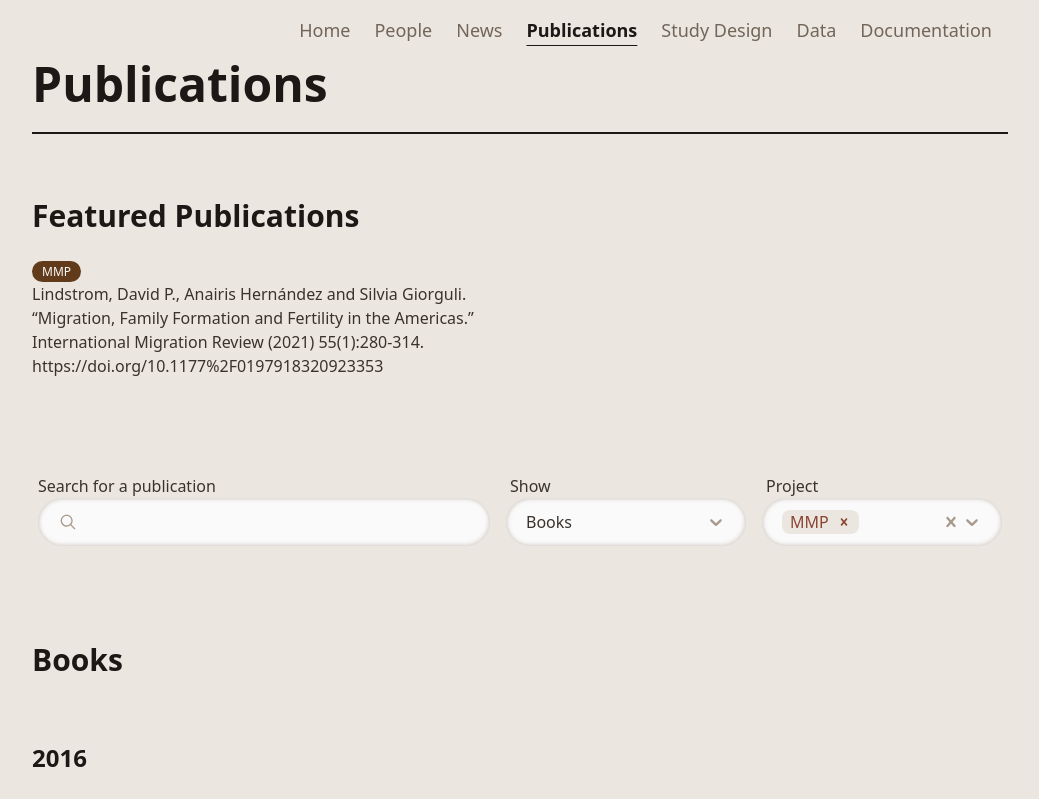
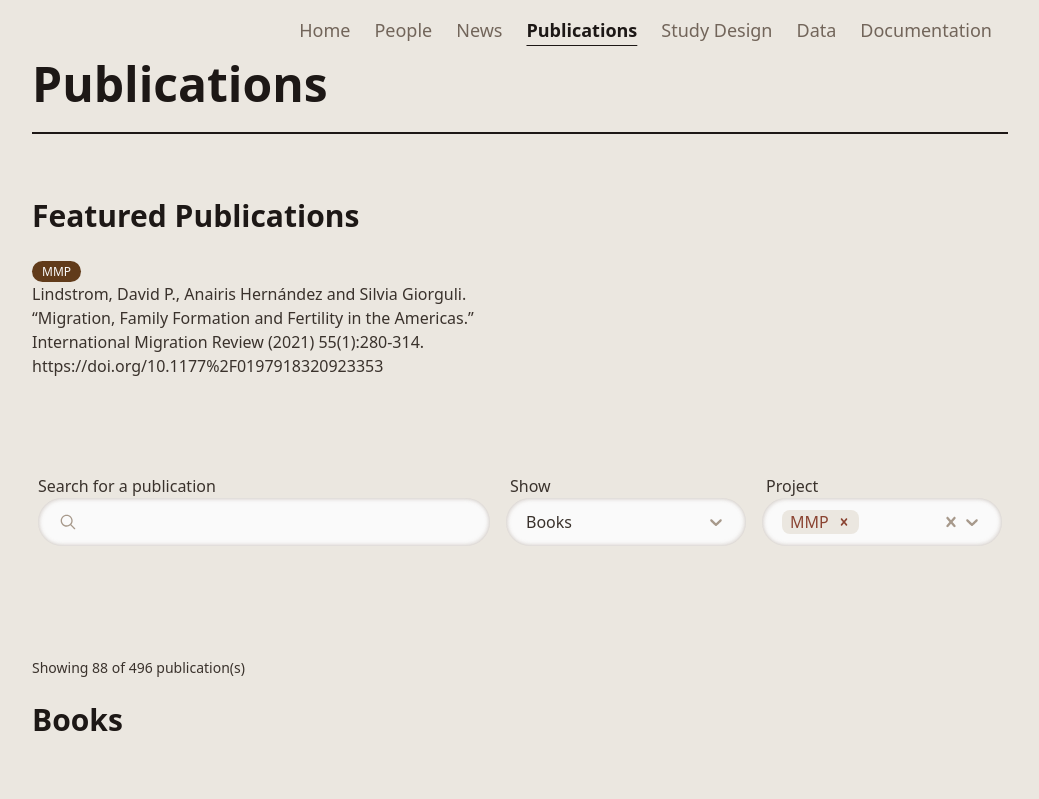
Before and after one commit to brown-ccv/mmp-next, a Next.js app: page /mmp/publications in a window 1280 px wide. Shown: the top 799 px of the page, without its empty margins (120-1159 px from the left). Built offline with nearby package versions, Linux system fonts and the light colour scheme; a web font is replaced by a local one.

Commit message:
feat: aria-live for pub count

```diff
--- a/src/components/Publications.tsx
+++ b/src/components/Publications.tsx
@@ -208,6 +208,15 @@ const PublicationSection: React.FC<PubProps> = ({ publications, project }) => {
 
       {pubsByYear && (
         <section className="flex flex-col gap-6">
+          <div
+            className="mt-4 text-sm text-gray-500"
+            role="status"
+            aria-live="polite"
+            aria-label={`Showing ${shownPubs.length} matching publications out of ${publications.length} total publications`}
+          >
+            <span className="sr-only">Search results: </span>
+            Showing {shownPubs.length} of {publications.length} publication(s)
+          </div>
           {classificationOptions.map((option) => {
             if (
               classificationFilter &&
```
